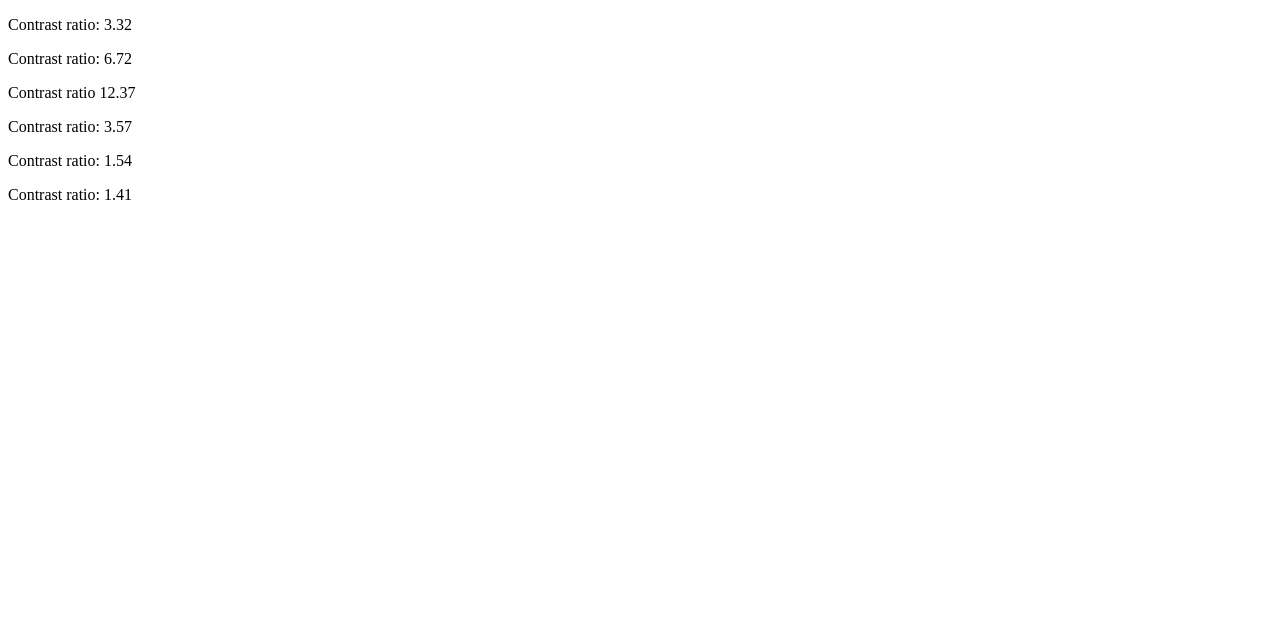
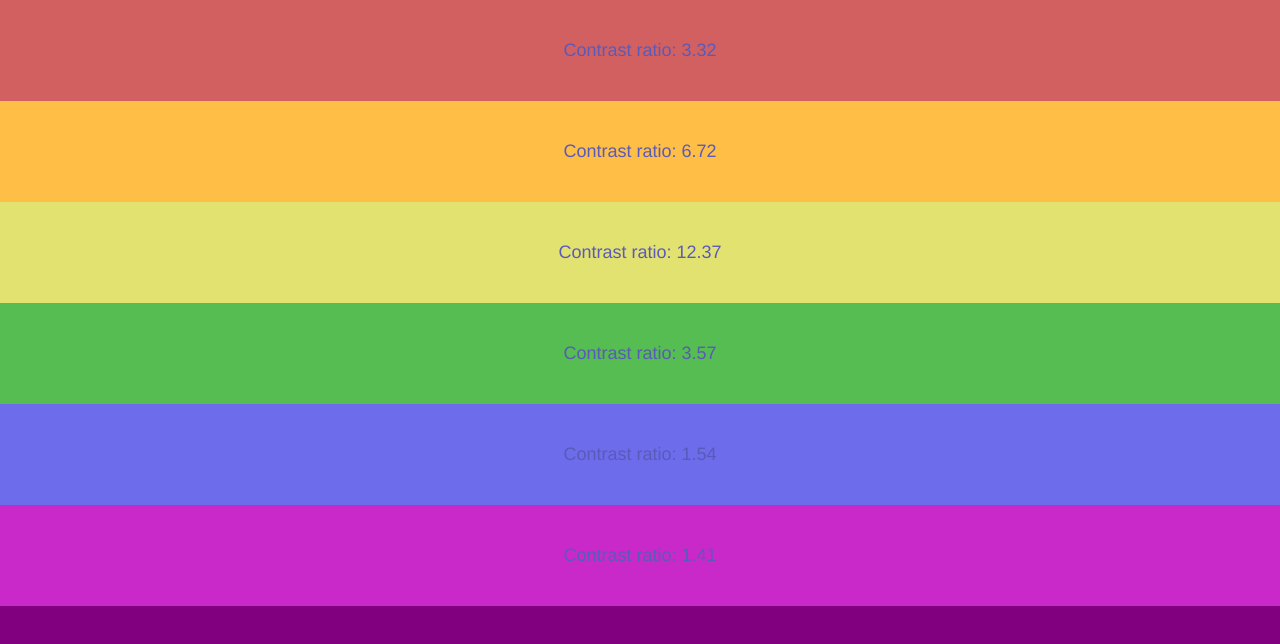
Before and after one commit to smithamaris/Lesson2Lab, a plain HTML site: page index.html in a window 1280 px wide. Drawn offline with Linux system fonts and the light colour scheme.

Commit message:
changed the contrast ratio

```diff
--- a/index.css
+++ b/index.css
@@ -8,30 +8,30 @@ p {
     margin: 0;
     text-align: center;
     font-size: 18px;
-    background-color: #ff0000;
+    background-color: #f53a3a;
     padding-top: 40px;
     padding-bottom: 40px;
 }
 main {
     width: 100vw;
     height: 100vh;
-    color: #0000aa;
+    color: #5a5ab9;
 }
 .red {
-    background-color: #ff0000;
+    background-color: #d36060;
 }
 .orange {
-    background-color: #ffa500;
+    background-color: #ffbe45;
 }
 .yellow {
-    background-color: #ffff00;
+    background-color: #e2e271;
 }
 .green {
-    background-color: #129a0d;
+    background-color: #55bd51;
 }
 .blue {
-    background-color: #0000ff;
+    background-color: #6d6dec;
 }
 .purple {
-    background-color: #800080;
+    background-color: #ca29ca;
 }
--- a/index.html
+++ b/index.html
@@ -4,12 +4,13 @@
     <meta charset="UTF-8">
     <meta name="viewport" content="width=device-width, initial-scale=1.0">
     <title>Lesson 2 Lab</title>
+    <link rel="stylesheet" href="index.css">
 </head>
 <body>
     <main>
         <p class="red">Contrast ratio: 3.32</p>
         <p class="orange">Contrast ratio: 6.72</p>
-        <p class="yellow">Contrast ratio 12.37</p>
+        <p class="yellow">Contrast ratio: 12.37</p>
         <p class="green">Contrast ratio: 3.57</p>
         <p class="blue">Contrast ratio: 1.54</p>
         <p class="purple">Contrast ratio: 1.41</p>
```
